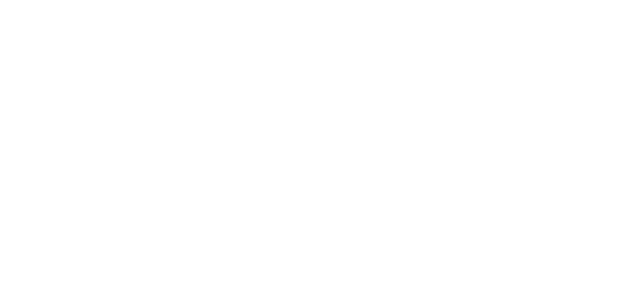
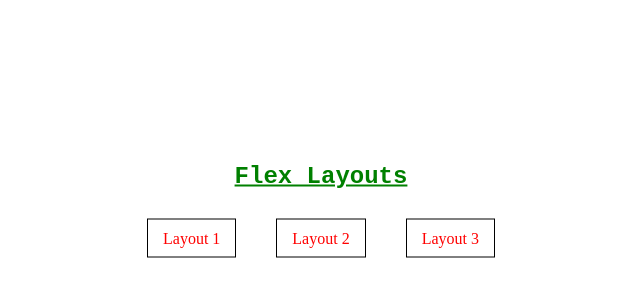
Before and after one commit to Aniket-katekar/flex-layout, a plain HTML site: page index.html in a window 1280 px wide. Shown: the whole page, without its empty margins (319-959 px from the left). Drawn offline with Linux system fonts and the light colour scheme.

Commit message:
added some new data

```diff
--- a/index.html
+++ b/index.html
@@ -4,11 +4,19 @@
     <meta charset="UTF-8">
     <meta http-equiv="X-UA-Compatible" content="IE=edge">
     <meta name="viewport" content="width=device-width, initial-scale=1.0">
-    <title>Index Page</title>
+    <title>Document</title>
+    <link rel="stylesheet" href="style.css">
 </head>
 <body>
     <div class="container">
-
+        <div class="title">
+            <h2>Flex Layouts</h2>
+        </div>
+        <ul>
+            <li><a href="./layout1/layout1.html">Layout 1</a></li>
+            <li><a href="./layout2/layout2.html">Layout 2</a></li>
+            <li><a href="./layout3/layout3.html">Layout 3</a></li>
+        </ul>
     </div>
 </body>
 </html>
--- /dev/null
+++ b/style.css
@@ -0,0 +1,61 @@
+*{
+    margin: 0px;
+    padding: 0px;
+    box-sizing: border-box;
+}
+.container{
+    display: flex;
+    flex-direction: column;
+    width: 50%;
+    margin: auto;
+    /* border: 1px solid black; */
+    padding: 10px;
+    position: absolute;
+    top: 30%;
+    left:50%;
+    transform: translate(-50%,-70%);
+}
+.title{
+    display:flex;
+    justify-content: center;
+}
+.title h2{
+    color: green;
+    font-family: 'Courier New', Courier, monospace;
+    text-decoration: underline;
+}
+.container ul{
+    display: flex;
+    justify-content: center;
+    margin-top: 20px;
+}
+.container li{
+    list-style: none;
+    margin: 20px;
+}
+.container a{
+    text-decoration: none;
+    padding: 10px 15px;
+    color: red;
+    border: 1px solid black;
+}
+.container a:hover{
+    border: 1px solid red;
+    color: black;
+}
+@media screen and (max-width:600px){
+    .container{
+        padding: 0px;
+        width: 100%;
+        top:45%;
+    }
+    .container a{
+        padding:5px 5px;
+    }
+    .container li{
+        margin: 0px 10px;
+    }
+    .title h2{
+        font-size: 20px;
+    }
+}
```
Also changed, not shown: layout1/layout1.html (+1 -1 lines), layout2/layout2.html (+1 -1 lines), layout3/layout3.html (+1 -1 lines).
